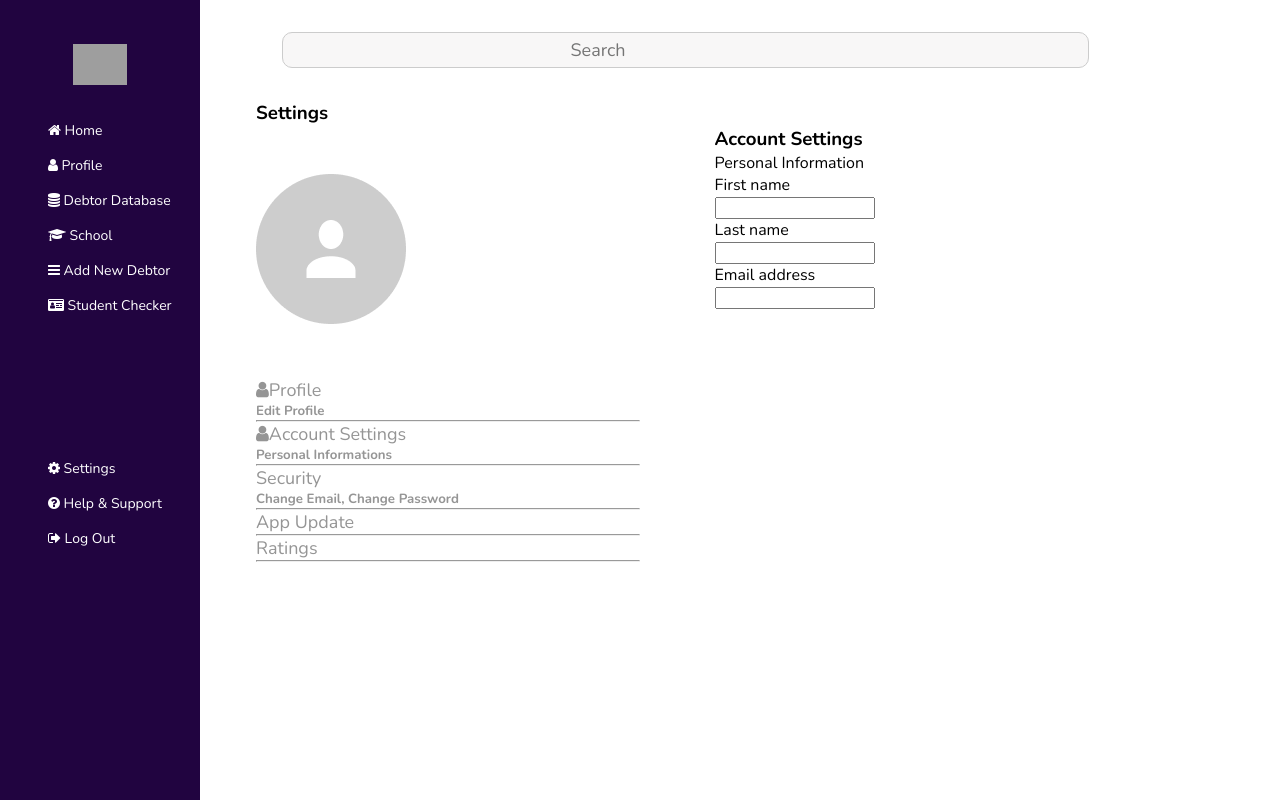
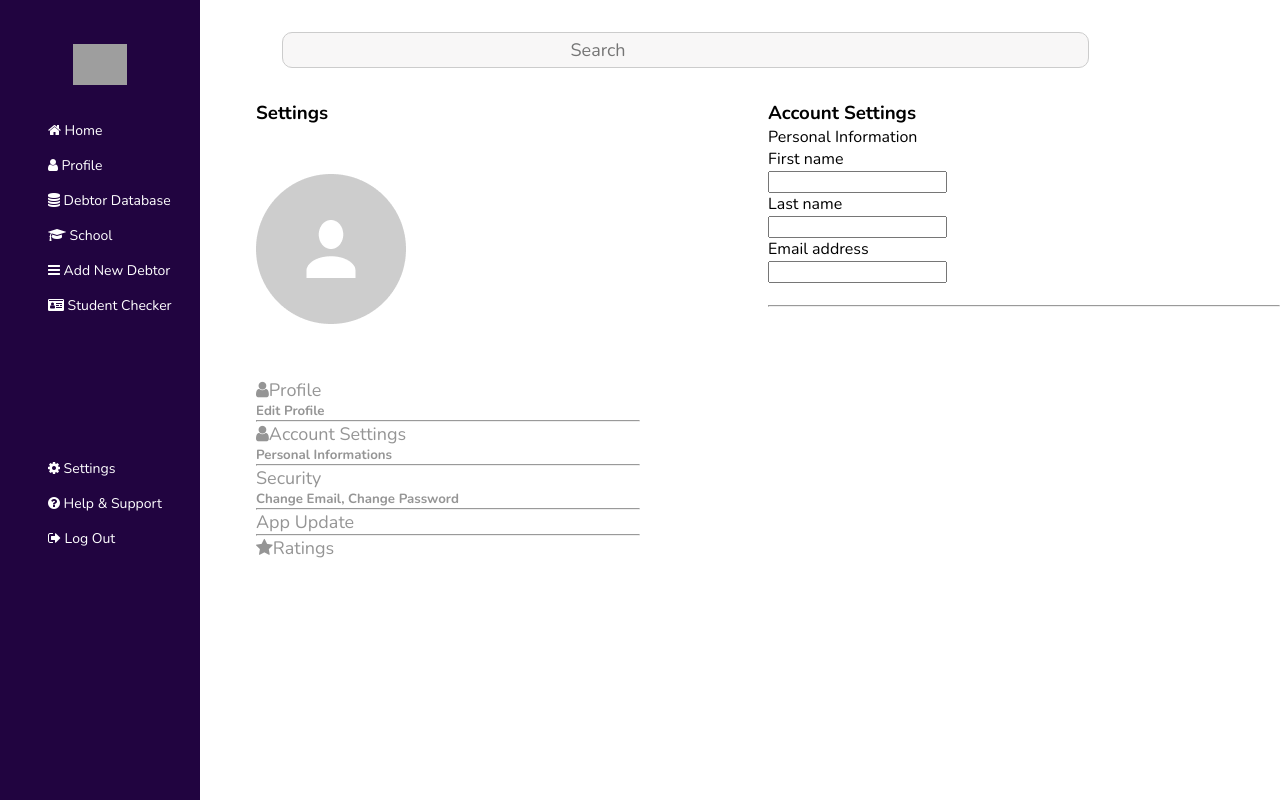
Before and after one commit to zuri-training/TeamLorispp58, a Django app: template debtfinder/templates/Settings/settings.html in a window 1280 px wide. Run offline with Django 4.2, Linux system fonts and the light colour scheme; the template is opened without the code that fills it, so the values that code supplies are empty; grey boxes are pictures that could not be loaded.

Commit message:
last commit

```diff
--- a/debtfinder/templates/Settings/settings.css
+++ b/debtfinder/templates/Settings/settings.css
@@ -78,6 +78,7 @@ input[type=text] {
 .image{
     margin-left: 16rem;
     margin-top: 3rem;
+    width: 20%;
 }
 
 
@@ -121,7 +122,8 @@ h5:hover{
 
 
 .right-div {
-    margin-right: 26rem;
+    /* margin-right: 26rem; */
+    width:40%;
     float: right;
 }
 
@@ -130,20 +132,14 @@ h5:hover{
     right: 10rem;
 }
 
-.form{
-   display: flex;
-
-   width: 3rem;
+/* .form{
 
 
 
-}
+    display: inline-flex;
 
-.form input[type="name"]{
-    width: 10rem;
-}
+} */
 
-
-.float-right{
-    float: left;
-}
+/* .form input[type="name"]{
+    width: 13rem;
+} */
--- a/debtfinder/templates/Settings/settings.html
+++ b/debtfinder/templates/Settings/settings.html
@@ -91,12 +91,9 @@
                 </form>
             </div>
 
-            <div class="settings">
-                <h3>Settings</h3>
 
 
 
-            </div>
 
             <div class="right-div">
                 <div class="contain">
@@ -106,7 +103,7 @@
                     </p><span>
 
                     <div class="form">
-                        <form>
+                        <form action="">
                             <div>
                                 <p>First name</p>
                                 <input type="name" id="input" name="firstname">
@@ -114,22 +111,45 @@
 
                             <div class="float-right">
                                 <p>Last name</p>
-                                <input type="name" id="input" name="firstname">
+                                <input type="name" id="input" name="lastname">
                             </div>
 
-                            <div class="float-right">
+                            <div>
                                 <p>Email address</p>
-                                <input type="name" id="input" name="firstname">
+                                <input type="email" id="input" name="email">
                             </div>
+                            <br>
+                            <hr>
+
+
 
 
                         </form>
+
+
                     </div>
 
                 </div>
 
 
+
             </div>
+
+
+
+
+
+
+
+
+
+            <div class="settings">
+                <h3>Settings</h3>
+
+
+
+            </div>
+
 
             <div class="image">
                 <img src="img/Group 54.png">
@@ -156,24 +176,25 @@
 
 
                     <a href="">
-                        <i class="fa fa-security"></i>Security
+                        <i class="fa fa-secure"></i>Security
                     </a>
                     <h5>Change Email, Change Password</h5>
                     <hr>
 
                     <a href="">
-                        <i class="fa fa-security"></i>App Update
+                        <i class="fa fa-"></i>App Update
                     </a>
                     <hr>
 
 
                     <a href="">
-                        <i class="fa fa-security"></i>Ratings
+                        <i class="fa fa-star"></i>Ratings
                     </a>
-                    <hr>
 
 
-            </div>
+
+               </div>
+
 
 
            </div>
```
